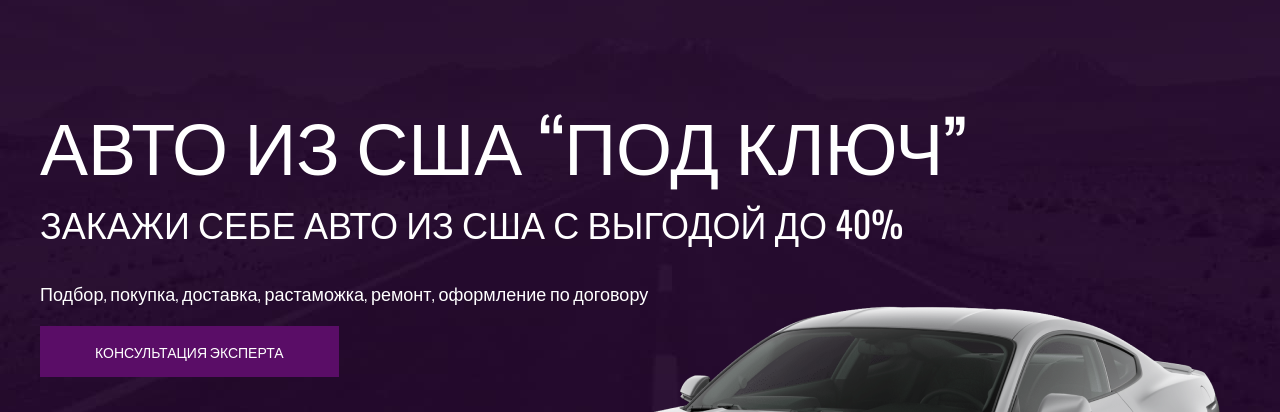
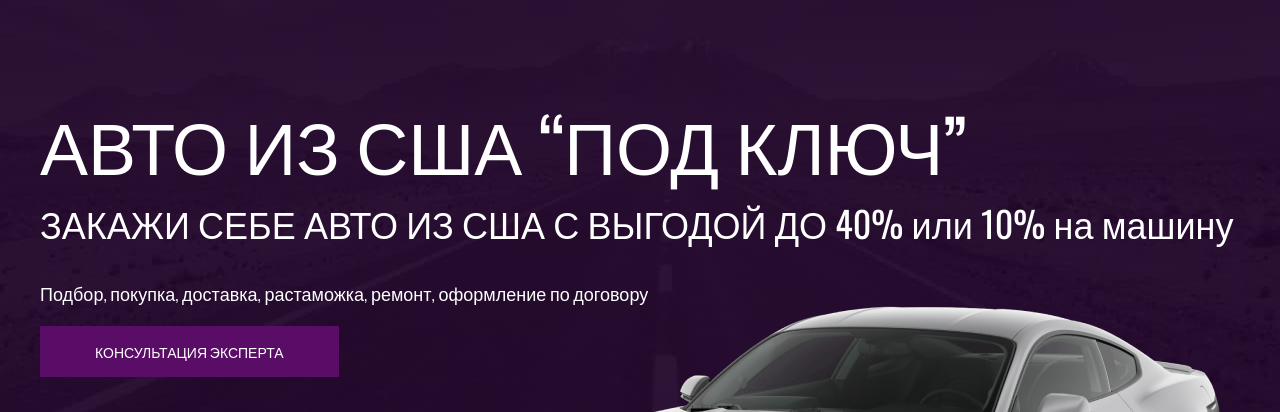
Before and after one commit to tosichorpinichx/cars, a plain HTML site: page index.html in a window 1280 px wide. Shown: the part 122-534 px from the top of the page. Drawn offline with nearby package versions, Linux system fonts and the light colour scheme.

Commit message:
add text

```diff
--- a/index.html
+++ b/index.html
@@ -27,7 +27,7 @@
           авто из сша “под ключ”
         </h1>
         <h2 class="header__subtitle">
-          ЗАКАЖИ СЕБЕ АВТО ИЗ США С ВЫГОДОЙ ДО 40%
+          ЗАКАЖИ СЕБЕ АВТО ИЗ США С ВЫГОДОЙ ДО 40% или 10% на машину
         </h2>
         <p class="header__text">
           Подбор, покупка, доставка, растаможка, ремонт, оформление по договору
```
